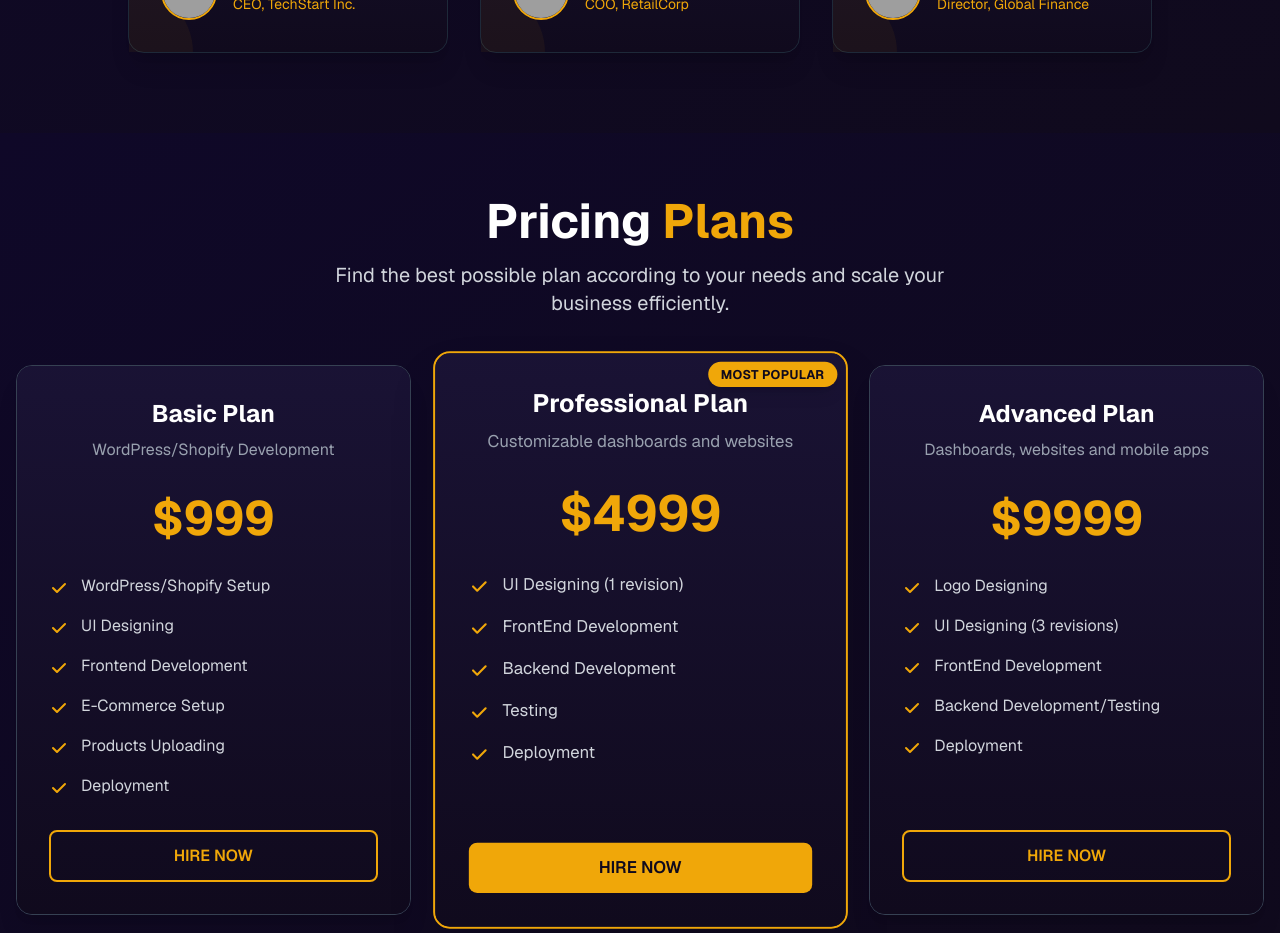
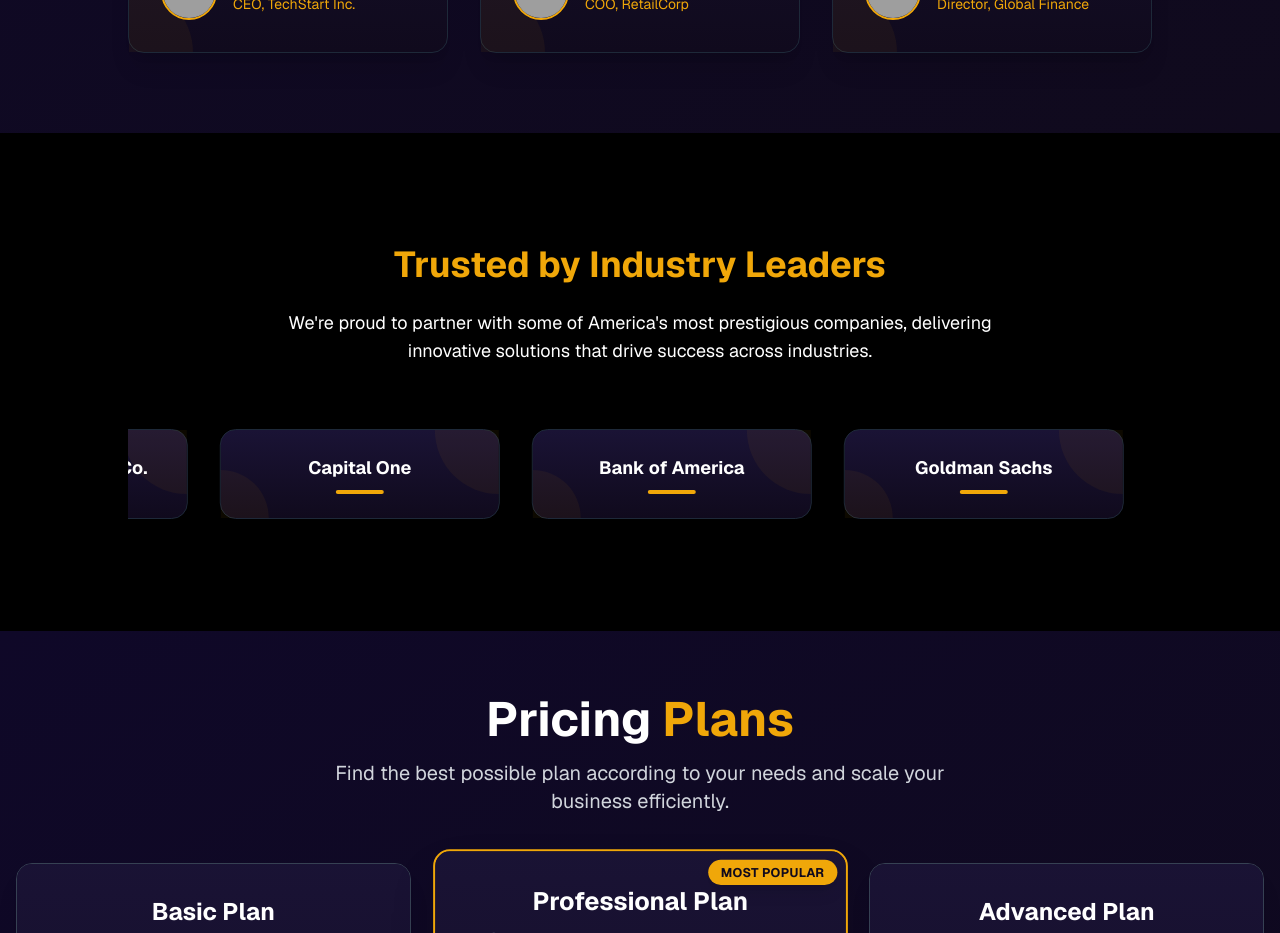
Before and after one commit to Nouman-Shahid1/tres-tech, a Next.js app: page / in a window 1280 px wide. Shown: the part 4960-5893 px from the top of the page. Built offline with nearby package versions, Linux system fonts and the light colour scheme; grey boxes are pictures that could not be loaded.

Commit message:
change place

```diff
--- a/src/app/page.js
+++ b/src/app/page.js
@@ -236,8 +236,9 @@
               Trusted by Industry Leaders
             </h2>
             <p className="text-lg text-white max-w-3xl mx-auto">
-              We&apos;re proud to partner with some of America&apos;s most prestigious companies,
-              delivering innovative solutions that drive success across industries.
+              We&apos;re proud to partner with some of America&apos;s most
+              prestigious companies, delivering innovative solutions that drive
+              success across industries.
             </p>
           </div>
 
@@ -253,7 +254,7 @@
                   "Wells Fargo",
                   "Citigroup",
                   "Morgan Stanley",
-                  "American Express"
+                  "American Express",
                 ].map((company, index) => (
                   <div
                     key={index}
@@ -263,7 +264,9 @@
                     <div className="absolute bottom-0 left-0 w-12 h-12 bg-[#f0a709] opacity-5 rounded-tr-full"></div>
 
                     <div className="text-center relative z-10">
-                      <h3 className="text-lg font-bold text-white mb-2">{company}</h3>
+                      <h3 className="text-lg font-bold text-white mb-2">
+                        {company}
+                      </h3>
                       <div className="w-12 h-1 bg-[#f0a709] mx-auto rounded-full"></div>
                     </div>
                   </div>
@@ -278,7 +281,7 @@
                   "Wells Fargo",
                   "Citigroup",
                   "Morgan Stanley",
-                  "American Express"
+                  "American Express",
                 ].map((company, index) => (
                   <div
                     key={`duplicate-${index}`}
@@ -288,7 +291,9 @@
                     <div className="absolute bottom-0 left-0 w-12 h-12 bg-[#f0a709] opacity-5 rounded-tr-full"></div>
 
                     <div className="text-center relative z-10">
-                      <h3 className="text-lg font-bold text-white mb-2">{company}</h3>
+                      <h3 className="text-lg font-bold text-white mb-2">
+                        {company}
+                      </h3>
                       <div className="w-12 h-1 bg-[#f0a709] mx-auto rounded-full"></div>
                     </div>
                   </div>
@@ -467,6 +472,80 @@
           </div>
         </div>
       </section>
+      <section className="py-28 px-4 sm:px-8 md:px-12 lg:px-20 xl:px-32 bg-black">
+        <div className="max-w-7xl mx-auto">
+          <div className="text-center mb-16">
+            <h2 className="text-3xl md:text-4xl font-bold text-[#f0a709] mb-6">
+              Trusted by Industry Leaders
+            </h2>
+            <p className="text-lg text-white max-w-3xl mx-auto">
+              We&apos;re proud to partner with some of America&apos;s most
+              prestigious companies, delivering innovative solutions that drive
+              success across industries.
+            </p>
+          </div>
+
+          {/* Marquee with Beautiful Cards */}
+          <div className="overflow-hidden">
+            <div className="flex animate-marquee hover:pause-animation whitespace-nowrap">
+              <div className="flex items-center space-x-8 mx-4">
+                {[
+                  "JPMorgan Chase & Co.",
+                  "Capital One",
+                  "Bank of America",
+                  "Goldman Sachs",
+                  "Wells Fargo",
+                  "Citigroup",
+                  "Morgan Stanley",
+                  "American Express",
+                ].map((company, index) => (
+                  <div
+                    key={index}
+                    className="bg-gradient-to-b from-[#1A1335] to-[#100A1D] p-6 rounded-2xl shadow-xl hover:shadow-2xl transition-all duration-300 border border-gray-800 relative min-w-[280px] flex-shrink-0"
+                  >
+                    <div className="absolute top-0 right-0 w-16 h-16 bg-[#f0a709] opacity-5 rounded-bl-full"></div>
+                    <div className="absolute bottom-0 left-0 w-12 h-12 bg-[#f0a709] opacity-5 rounded-tr-full"></div>
+
+                    <div className="text-center relative z-10">
+                      <h3 className="text-lg font-bold text-white mb-2">
+                        {company}
+                      </h3>
+                      <div className="w-12 h-1 bg-[#f0a709] mx-auto rounded-full"></div>
+                    </div>
+                  </div>
+                ))}
+              </div>
+              <div className="flex items-center space-x-8 mx-4">
+                {[
+                  "JPMorgan Chase & Co.",
+                  "Capital One",
+                  "Bank of America",
+                  "Goldman Sachs",
+                  "Wells Fargo",
+                  "Citigroup",
+                  "Morgan Stanley",
+                  "American Express",
+                ].map((company, index) => (
+                  <div
+                    key={`duplicate-${index}`}
+                    className="bg-gradient-to-b from-[#1A1335] to-[#100A1D] p-6 rounded-2xl shadow-xl hover:shadow-2xl transition-all duration-300 border border-gray-800 relative min-w-[280px] flex-shrink-0"
+                  >
+                    <div className="absolute top-0 right-0 w-16 h-16 bg-[#f0a709] opacity-5 rounded-bl-full"></div>
+                    <div className="absolute bottom-0 left-0 w-12 h-12 bg-[#f0a709] opacity-5 rounded-tr-full"></div>
+
+                    <div className="text-center relative z-10">
+                      <h3 className="text-lg font-bold text-white mb-2">
+                        {company}
+                      </h3>
+                      <div className="w-12 h-1 bg-[#f0a709] mx-auto rounded-full"></div>
+                    </div>
+                  </div>
+                ))}
+              </div>
+            </div>
+          </div>
+        </div>
+      </section>
       <PricingSection />
       <section className="relative py-20 px-4 sm:px-8 md:px-12 lg:px-20 xl:px-32 overflow-hidden">
         {/* Background Image with Overlay */}
```
